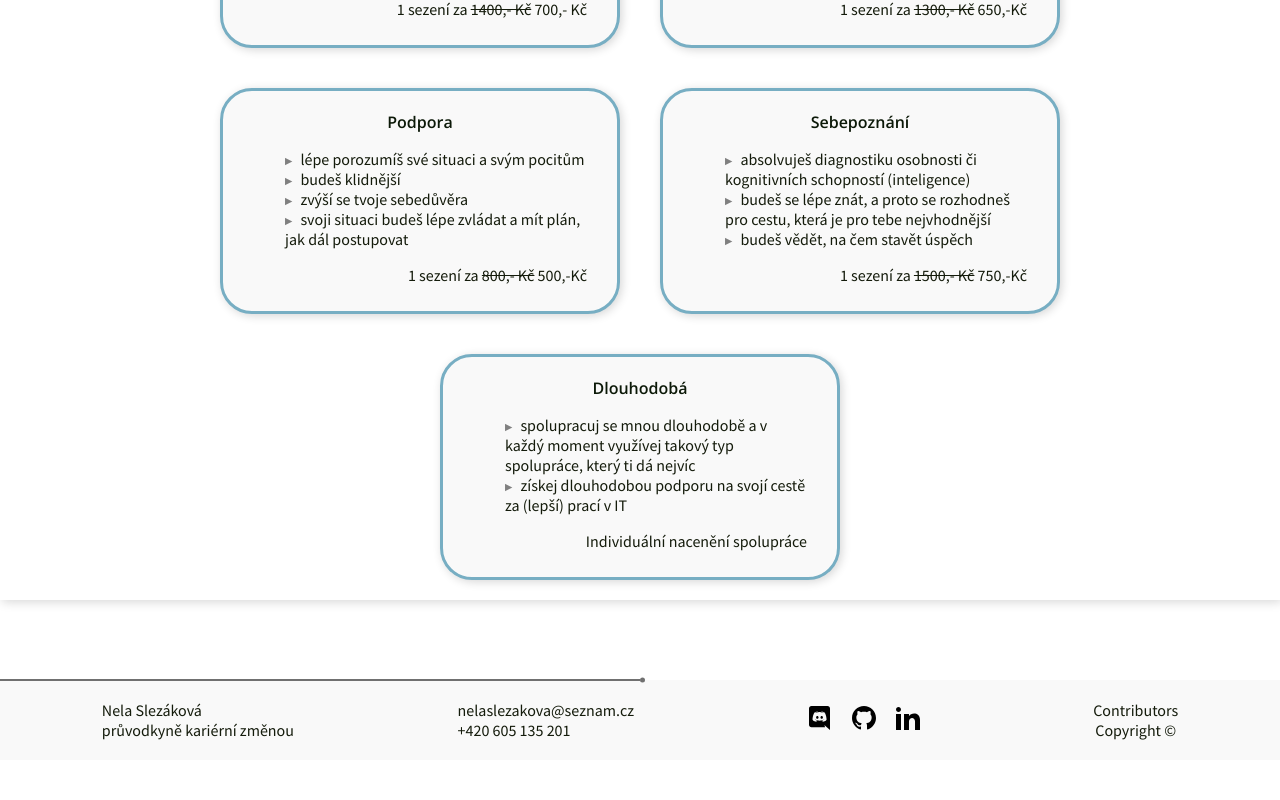
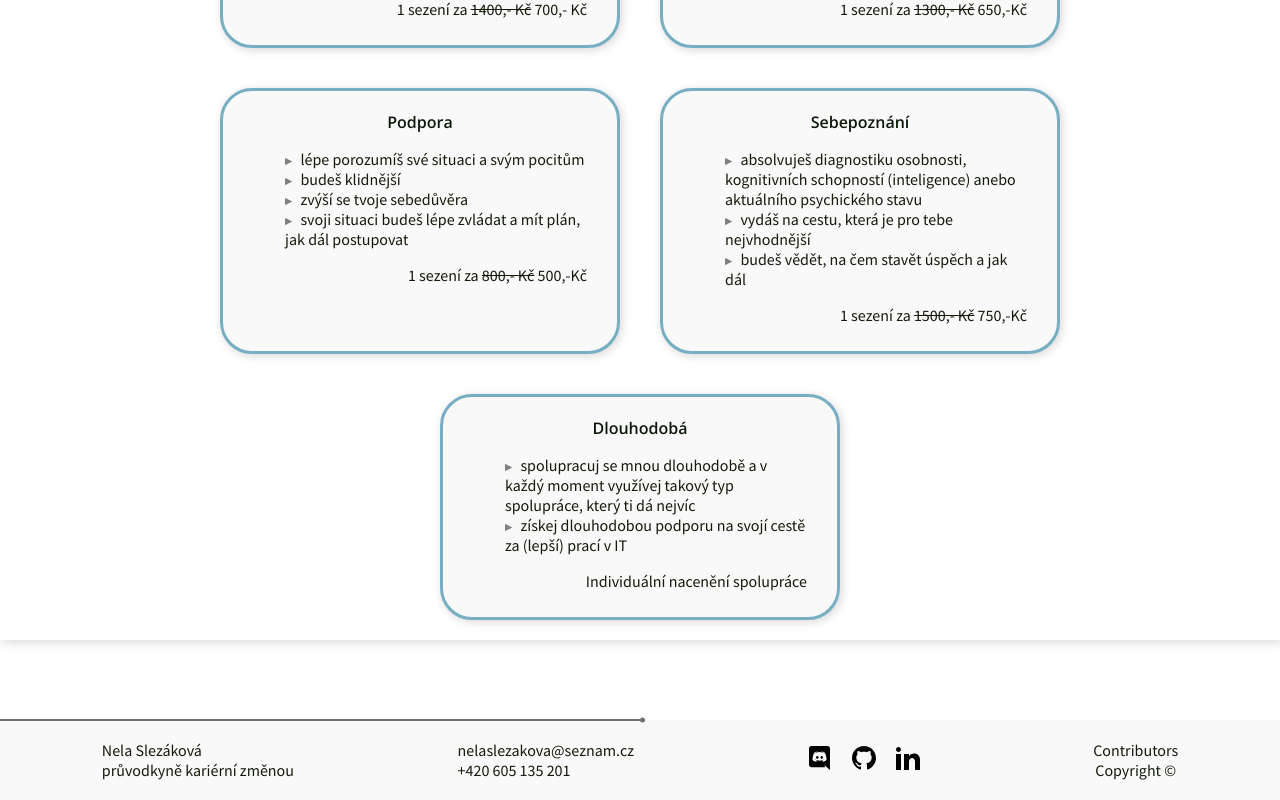
Before and after one commit to NelliaS/personal-webpage, a Next.js app: page /jakToFunguje in a window 1280 px wide. Shown: the part 1207-2007 px from the top of the page. Before the commit the page ends 1967 px from the top, so only its background shows below. Built offline with nearby package versions, Linux system fonts and the light colour scheme.

Commit message:
update text

```diff
--- a/src/pages/jakToFunguje.tsx
+++ b/src/pages/jakToFunguje.tsx
@@ -67,9 +67,9 @@ const JakToFunguje: NextPage = () => {
           <div className={styles.card}>
           <h2>Sebepoznání</h2>
             <ul>
-              <li>absolvuješ diagnostiku osobnosti či kognitivních schopností (inteligence)</li>
-              <li>budeš se lépe znát, a proto se rozhodneš pro cestu, která je pro tebe nejvhodnější</li>
-              <li>budeš vědět, na čem stavět úspěch</li>
+              <li>absolvuješ diagnostiku osobnosti, kognitivních schopností (inteligence) anebo aktuálního psychického stavu</li>
+              <li>vydáš na cestu, která je pro tebe nejvhodnější</li>
+              <li>budeš vědět, na čem stavět úspěch a jak dál</li>
               <p>1 sezení za <del>1500,- Kč</del> 750,-Kč</p>
             </ul>
           </div>
```
